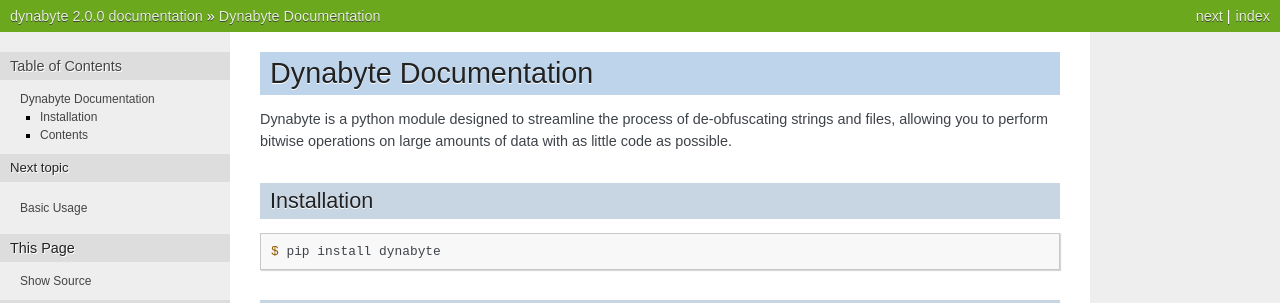
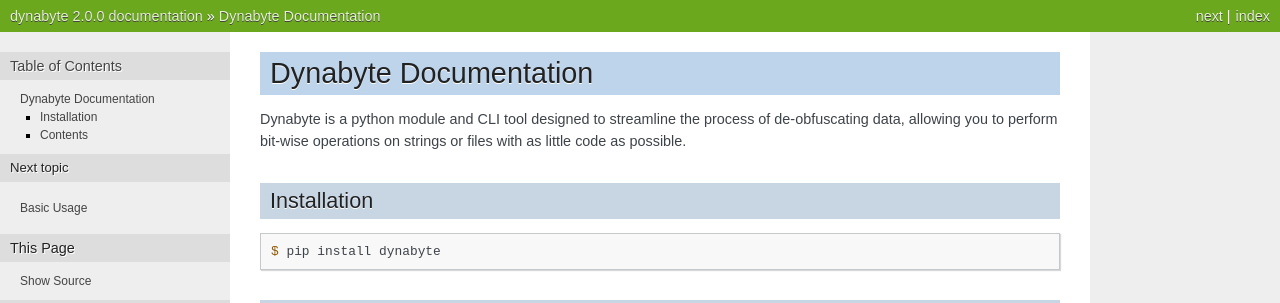
Before and after one commit to LLCZ00/Dynabyte, a Sphinx documentation site: the page built from docs/source/index.rst, in a window 1280 px wide. Shown: the top 303 px of the page. Built offline with Sphinx 7.4.7, drawn with Linux system fonts in a browser that asks for light colours.

Commit message:
Update index.rst

```diff
--- a/docs/source/index.rst
+++ b/docs/source/index.rst
@@ -6,7 +6,7 @@
 Dynabyte Documentation
 =========================
 
-Dynabyte is a python module designed to streamline the process of de-obfuscating strings and files, allowing you to perform bitwise operations on large amounts of data with as little code as possible.
+Dynabyte is a python module and CLI tool designed to streamline the process of de-obfuscating data, allowing you to perform bit-wise operations on strings or files with as little code as possible.
 
 Installation
 ------------
```
